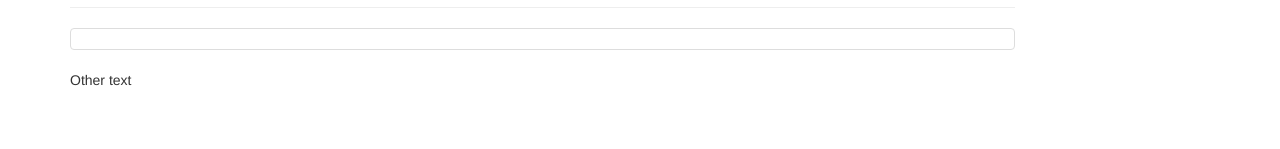
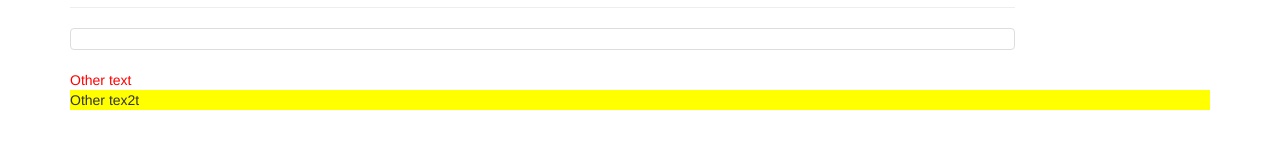
Before and after one commit to mehakdua/recipeapp, an Angular app: page / in a window 1280 px wide. Shown: the part 369-518 px from the top of the page. Built offline with nearby package versions, Linux system fonts and the light colour scheme.

Commit message:
add attribute directive

```diff
--- a/src/app/app.module.ts
+++ b/src/app/app.module.ts
@@ -13,6 +13,7 @@ import { ShoppingListComponent } from './shopping-list/shopping-list.component';
 import { ShoppingListAddComponent } from './shopping-list/shopping-list-add.component';
 import { DirectiveListComponent } from './directive-list/directive-list.component';
 import { HighlightDirective } from './directive-list/highlight.directive';
+import { OtherhighlightDirective } from './directive-list/otherhighlight.directive';
 
 @NgModule({
   declarations: [
@@ -25,7 +26,8 @@ import { HighlightDirective } from './directive-list/highlight.directive';
     ShoppingListComponent,
     ShoppingListAddComponent,
     DirectiveListComponent,
-    HighlightDirective
+    HighlightDirective,
+    OtherhighlightDirective
   ],
   imports: [
     BrowserModule,
--- a/src/app/directive-list/directive-list.component.html
+++ b/src/app/directive-list/directive-list.component.html
@@ -1,2 +1,3 @@
 
-<div highlight>Other text</div>
+<div rbHighlight>Other text</div>
+<div myOtherhighlight>Other tex2t</div>
--- a/src/app/directive-list/directive-list.component.ts
+++ b/src/app/directive-list/directive-list.component.ts
@@ -1,5 +1,6 @@
 import { Component, OnInit } from '@angular/core';
 import { HighlightDirective} from './highlight.directive';
+import { OtherhighlightDirective} from './otherhighlight.directive';
 @Component({
   selector: 'rb-directive-list',
   templateUrl: './directive-list.component.html',
--- a/src/app/directive-list/highlight.directive.ts
+++ b/src/app/directive-list/highlight.directive.ts
@@ -1,13 +1,13 @@
-import { Directive,ElementRef } from '@angular/core';
-
+import { Directive,ElementRef ,Renderer} from '@angular/core';
 @Directive({
   selector: '[rbHighlight]'
 })
 export class HighlightDirective {
 
-  constructor(private elementRef:ElementRef) {
-  console.log(this.elementRef.nativeElement);
-  	this.elementRef.nativeElement.style.color='orange';
+  constructor(elementRef:ElementRef) {
+  	console.log('yes');
+  elementRef.nativeElement.style.color= 'red';
+
    }
 
 }
--- /dev/null
+++ b/src/app/directive-list/otherhighlight.directive.ts
@@ -0,0 +1,12 @@
+import { Directive,ElementRef}  from '@angular/core';
+@Directive({
+  selector: '[myOtherhighlight]'
+})
+export class OtherhighlightDirective {
+
+  constructor(private elementRef:ElementRef) {
+    this.elementRef.nativeElement.style.backgroundColor= 'yellow';
+
+   }
+
+}
```
